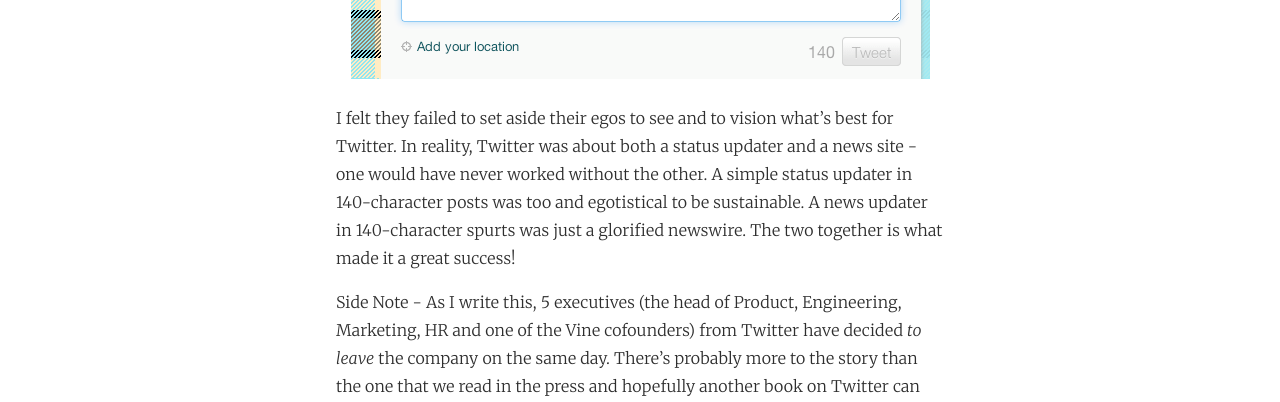
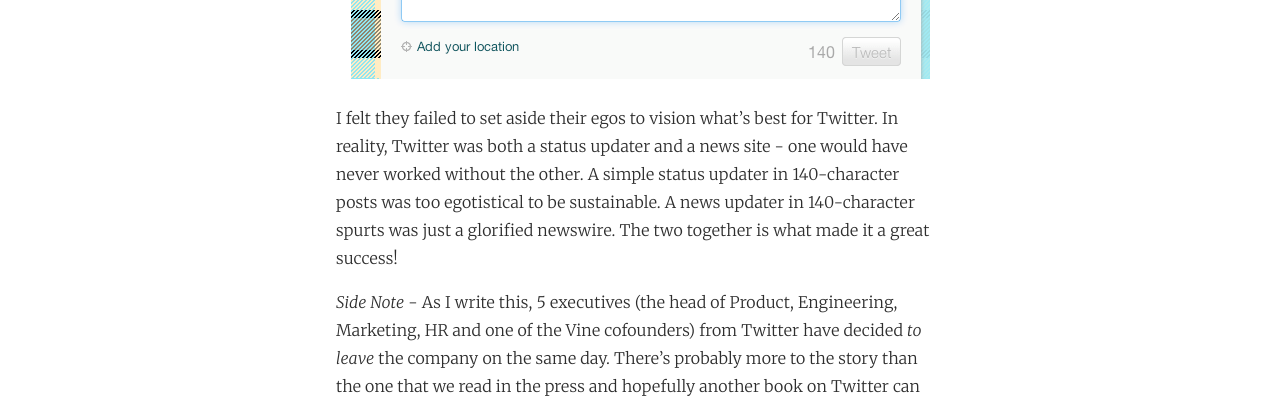
Before and after one commit to kaushik88/kaushik88.github.io, a Jekyll site: the page built from _posts/2016-01-30-hatching-twitter.md, in a window 1280 px wide. Shown: the part 1435-1837 px from the top of the page. Built offline with Jekyll 4.4.1, drawn with Linux system fonts in a browser that asks for light colours; comment, search, counter and statistics services are not loaded.

Commit message:
Twitter fix

```diff
--- a/_posts/2016-01-30-hatching-twitter.md
+++ b/_posts/2016-01-30-hatching-twitter.md
@@ -24,6 +24,6 @@
 
 {% include figure.html path="blog/personal/twitterbox2.jpg" alt="What's happening?" %}
 
-I felt they failed to set aside their egos to see and to vision what's best for Twitter. In reality, Twitter was about both a status updater and a news site - one would have never worked without the other. A simple status updater in 140-character posts was too and egotistical to be sustainable. A news updater in 140-character spurts was just a glorified newswire. The two together is what made it a great success!
+I felt they failed to set aside their egos to vision what's best for Twitter. In reality, Twitter was both a status updater and a news site - one would have never worked without the other. A simple status updater in 140-character posts was too egotistical to be sustainable. A news updater in 140-character spurts was just a glorified newswire. The two together is what made it a great success!
 
-Side Note - As I write this, 5 executives (the head of Product, Engineering, Marketing, HR and one of the Vine cofounders) from Twitter have decided *to leave* the company on the same day. There's probably more to the story than the one that we read in the press and hopefully another book on Twitter can cover that :)
+*Side Note* - As I write this, 5 executives (the head of Product, Engineering, Marketing, HR and one of the Vine cofounders) from Twitter have decided *to leave* the company on the same day. There's probably more to the story than the one that we read in the press and hopefully another book on Twitter can cover that :)
```
